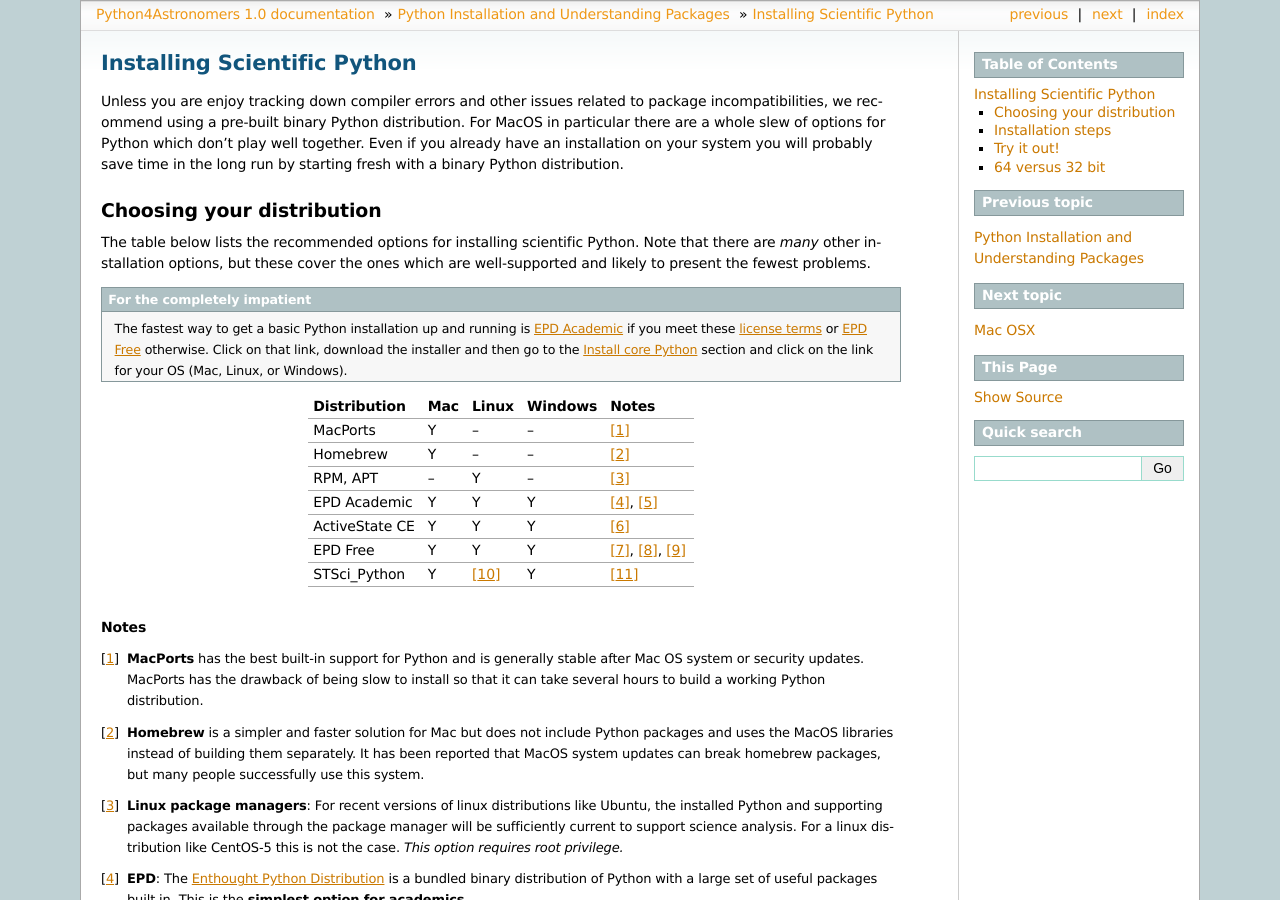
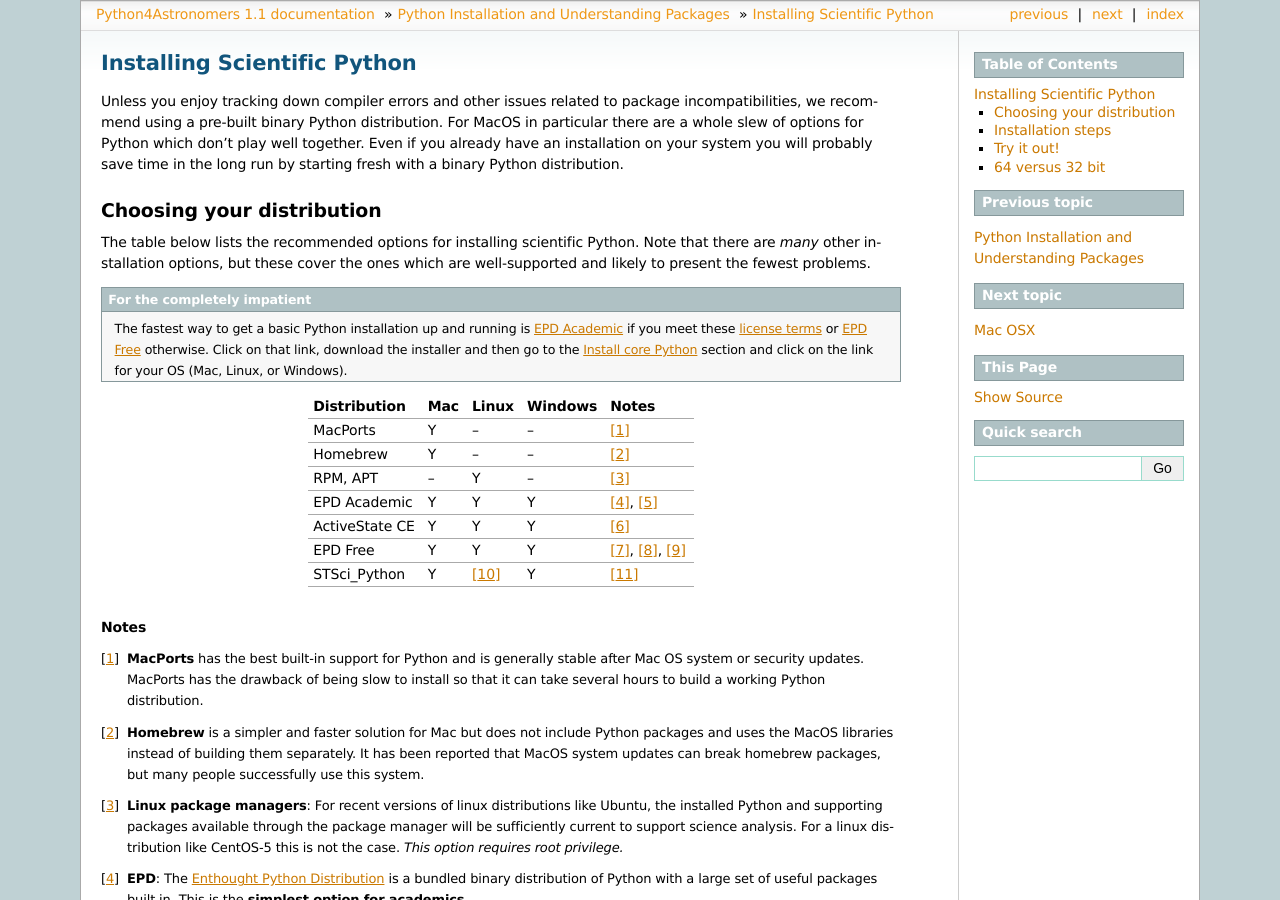
Before and after one commit to python4astronomers/python4astronomers, a Sphinx documentation site: the page built from source/installation/python_install.rst, in a window 1280 px wide and 900 px high. Built offline with Sphinx 7.4.7, drawn with Linux system fonts in a browser that asks for light colours; formulas are drawn with MathJax 3; some of the changed text lies outside the part shown.

Commit message:
Update version to 1.1 and fix typo

```diff
--- a/source/conf.py
+++ b/source/conf.py
@@ -48,9 +48,9 @@
 # built documents.
 #
 # The short X.Y version.
-version = '1.0'
+version = '1.1'
 # The full version, including alpha/beta/rc tags.
-release = '1.0'
+release = '1.1'
 
 # The language for content autogenerated by Sphinx. Refer to documentation
 # for a list of supported languages.
--- a/source/installation/python_install.rst
+++ b/source/installation/python_install.rst
@@ -5,7 +5,7 @@
 Installing Scientific Python
 ==============================================
 
-Unless you are enjoy tracking down compiler errors and other issues related to
+Unless you enjoy tracking down compiler errors and other issues related to
 package incompatibilities, we recommend using a pre-built binary Python
 distribution.  For MacOS in particular there are a whole slew of options for
 Python which don't play well together.  Even if you already have an
```
